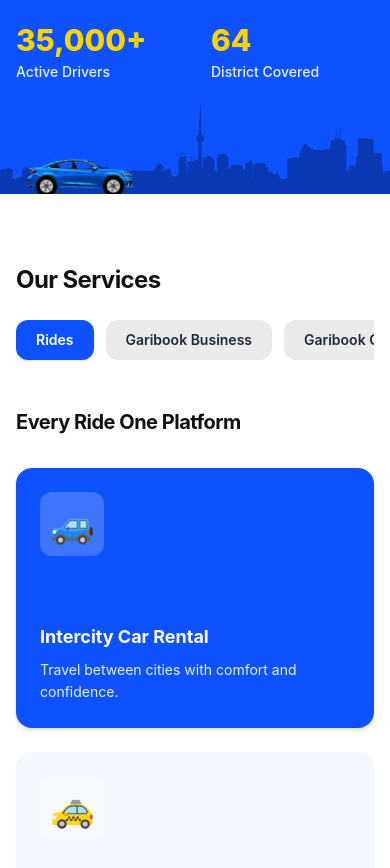
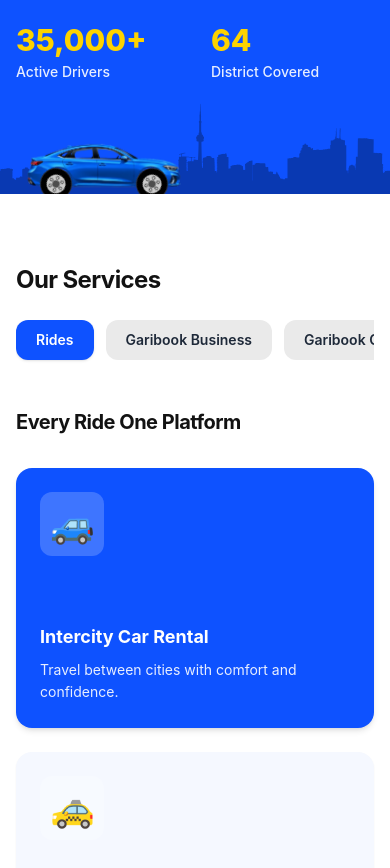
Before and after one commit to Sohelrana2815/car-book, a React (Vite) app: page / in a window 390 px wide. Shown: the part 1280-2148 px from the top of the page. Built offline with nearby package versions, Linux system fonts and the light colour scheme.

Commit message:
Make the Journey section responsive

```diff
--- a/src/components/home/JourneySection.tsx
+++ b/src/components/home/JourneySection.tsx
@@ -86,7 +86,7 @@
         </div>
 
         {/* 2. Fixed Car Position in Bottom Left */}
-        <div className="absolute left-6 sm:left-12 mt-12 md:mt-4 z-10 w-28 sm:w-36 lg:w-48">
+        <div className="absolute left-6 sm:left-12 mt-7 md:mt-4 z-10 w-40 lg:w-48">
           <div className="relative w-full">
             {/* Car Body (Image without embedded wheels) */}
             <img
```
